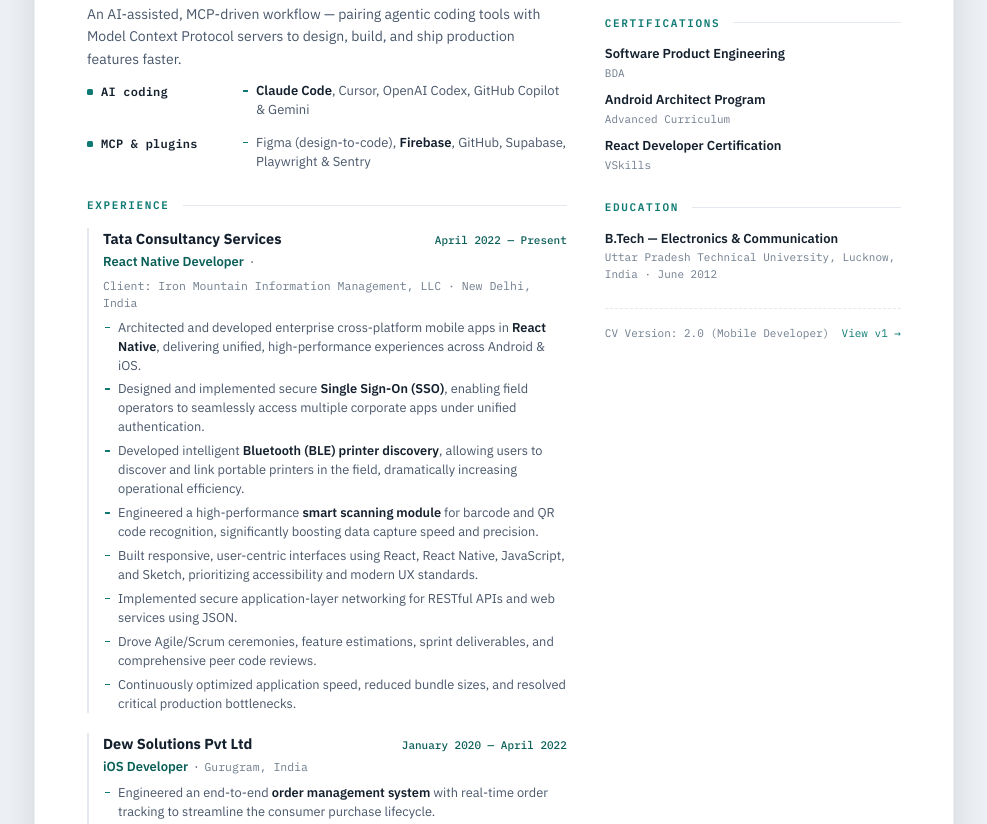
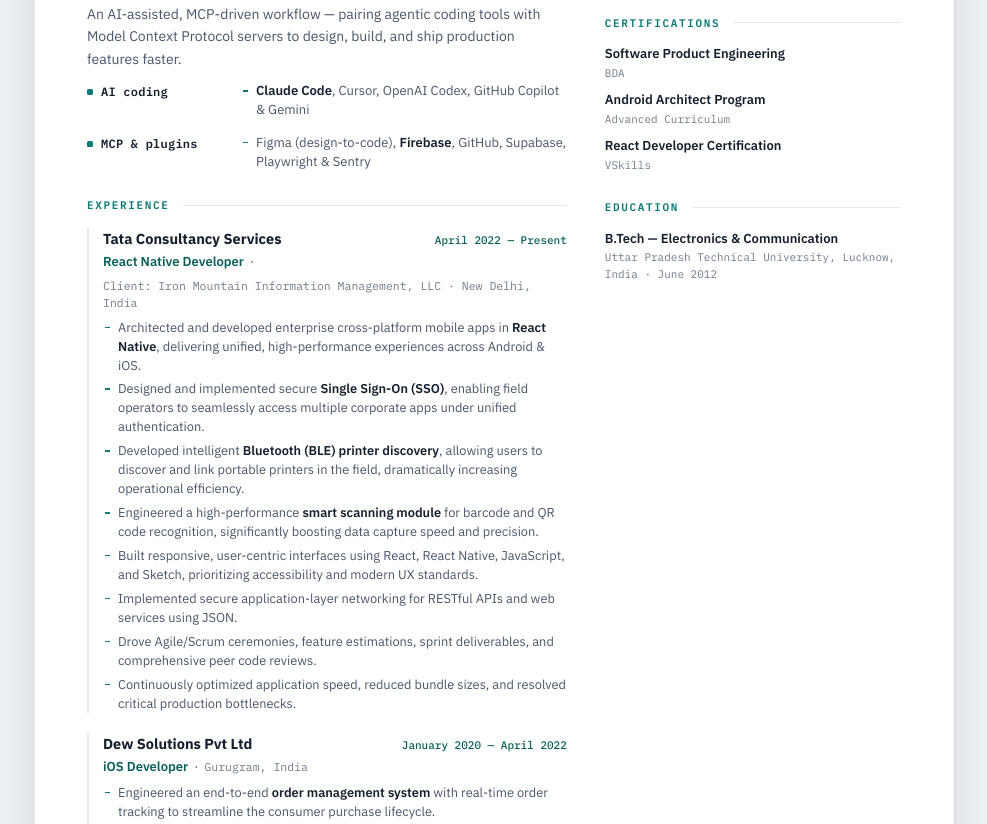
Before and after one commit to dev-avaneesh-96/dev-avaneesh-96.github.io, a plain HTML site: page index.html in a window 1280 px wide. Shown: the part 970-1794 px from the top of the page, without its empty margins (146-1133 px from the left). Drawn offline with Linux system fonts and the light colour scheme.

Commit message:
fix: Remove version switcher button and footer version tag

```diff
--- a/index.html
+++ b/index.html
@@ -190,7 +190,6 @@
 </style></head><body>
 
 <div class="actions">
-  <a href="v1.html" class="secondary">View Previous Version (v1)</a>
   <button onclick="window.print()">Save as PDF</button>
 </div>
 
@@ -469,10 +468,6 @@
         </div>
       </section>
 
-      <div class="version-tag">
-        <span>CV Version: 2.0 (Mobile Developer)</span>
-        <a href="v1.html">View v1 &rarr;</a>
-      </div>
     </aside>
   </div>
 </main>
```
